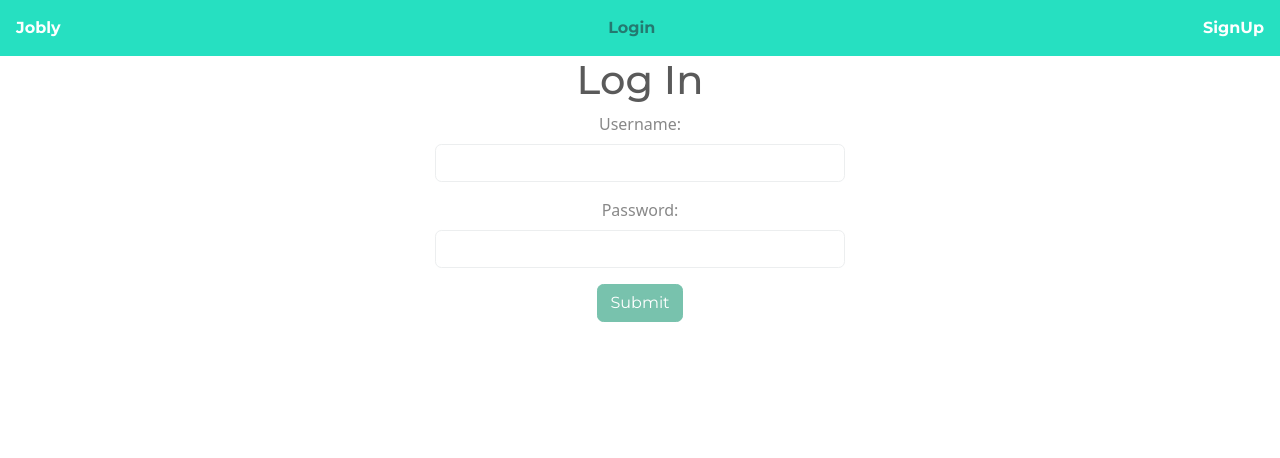
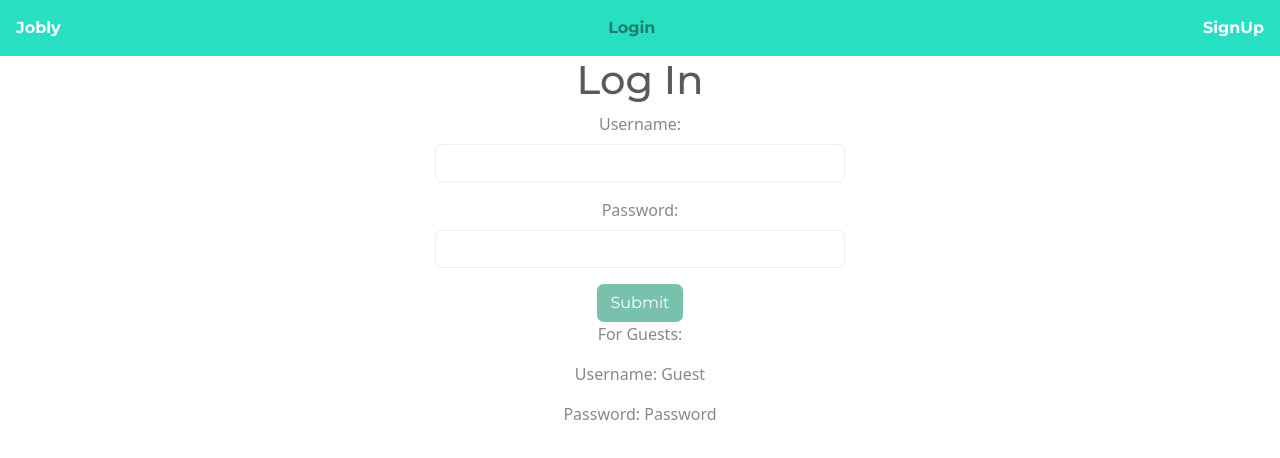
Before and after one commit to Jung-GunSong/jobly-frontend, a React (Create React App) app in the folder jobly/: page /login in a window 1280 px wide. Shown: the top 458 px of the page. Built offline with nearby package versions, Linux system fonts and the light colour scheme; no server answers.

Commit message:
added login info for guests

```diff
--- a/jobly/src/Login.js
+++ b/jobly/src/Login.js
@@ -75,6 +75,9 @@ function Login({ loginUser }) {
             />
           </div>
           <button className="btn btn-primary">Submit</button>
+          <p>For Guests:</p>
+          <p> Username: Guest</p>
+          <p> Password: Password</p>
         </form>
         <div className="col"></div>
       </div>
```
